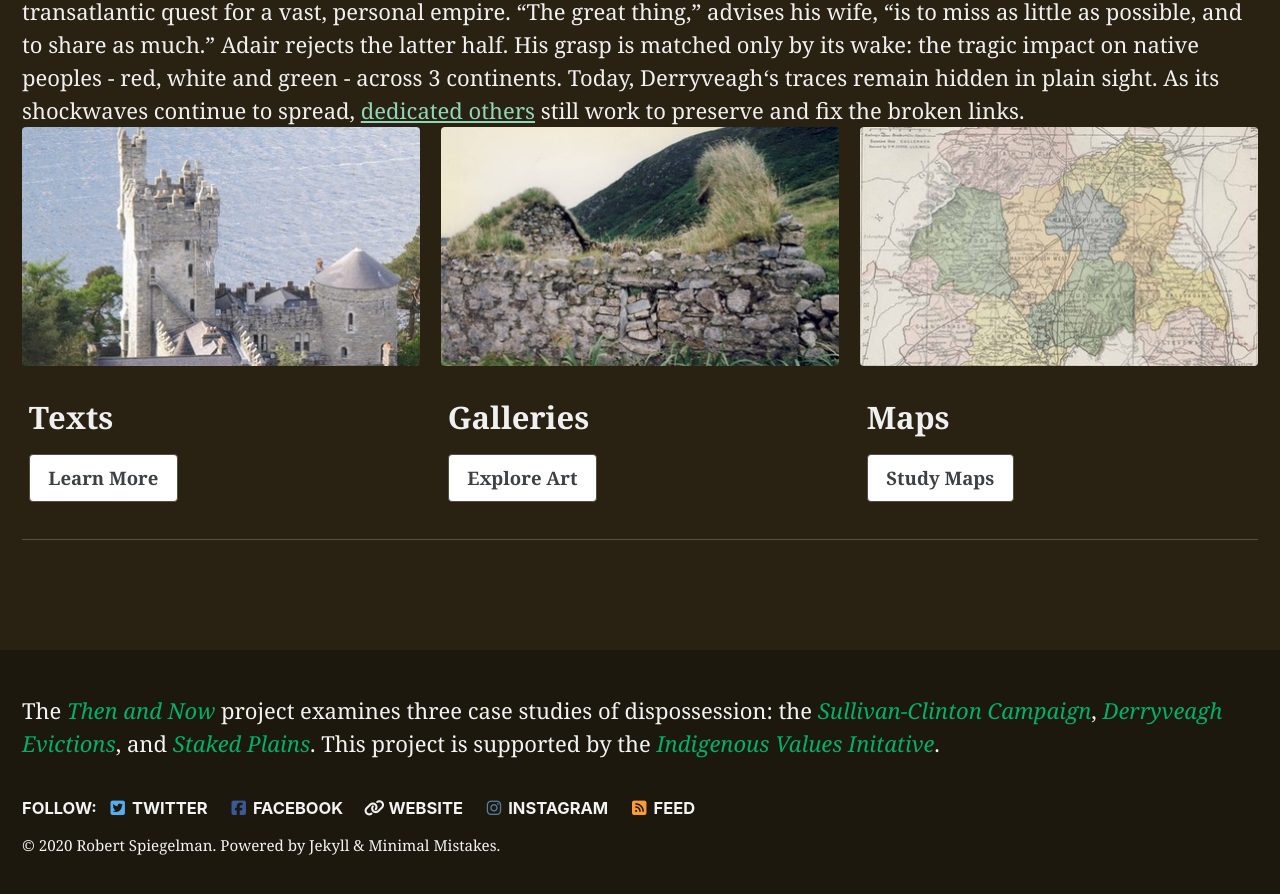
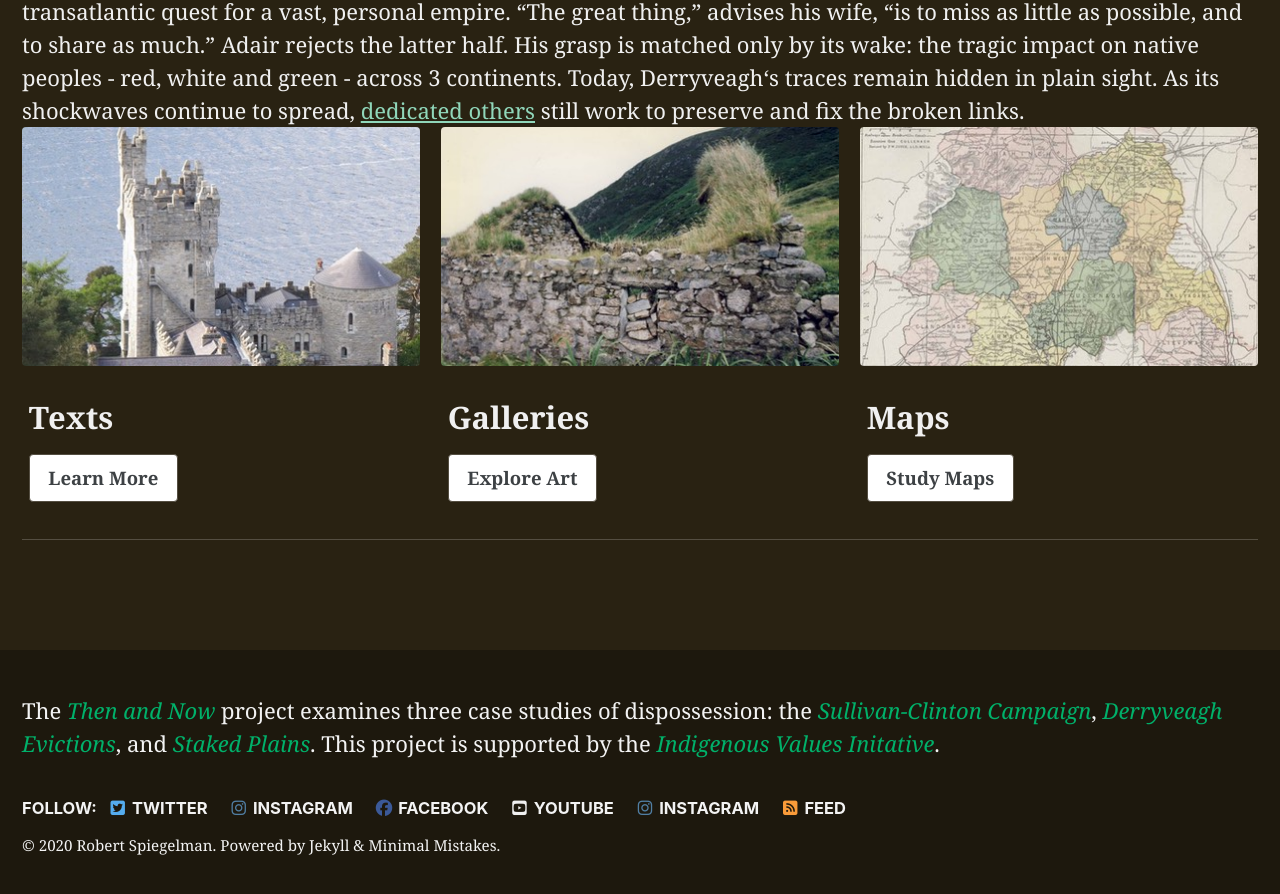
Before and after one commit to adamdjbrett/derryveagh-new, a Jekyll site: the page built from index.html, in a window 1280 px wide and 900 px high, scrolled down 885 px. Shown: the top 894 px of the window. Built offline with Jekyll 4.4.1, drawn with Linux system fonts in a browser that asks for light colours; cached includes are drawn as plain includes; nearby versions of some CDN libraries; the list of posts is cut into pages by our own code.

Commit message:
Update _config.yml
updated social media

```diff
--- a/_config.yml
+++ b/_config.yml
@@ -127,12 +127,15 @@ footer:
     - label: "Twitter"
       icon: "fab fa-fw fa-twitter-square"
       url: "https://twitter.com/indigenousVI"
+    - label: "Instagram"
+      icon: "fab fa-fw fa-instagram"
+      url: "https://www.instagram.com/indigenousvalues/"
     - label: "Facebook"
-      icon: "fab fa-fw fa-facebook-square"
+      icon: "fab fa-fw fa-facebook"
       url: "https://facebook.com/indigenousvalues"
-    - label: "Website"
-      icon: "fas fa-fw fa-link"
-      url: "https://www.indigenousvalues.org"
+    - label: "YouTube"
+      icon: "fab fa-fw fa-youtube-square"
+      url: "https://youtube.com/c/IndigenousValuesInitiative"
     - label: "GitLab"
       icon: "fab fa-fw fa-gitlab"
       # url:
```
